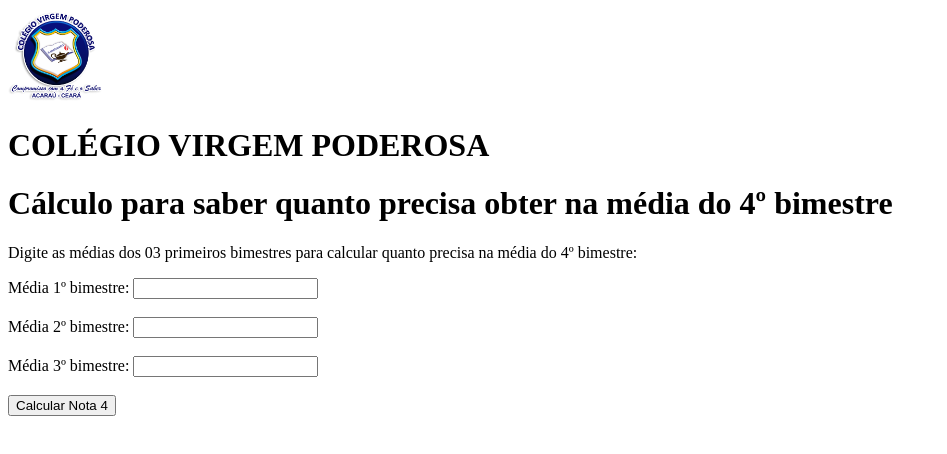
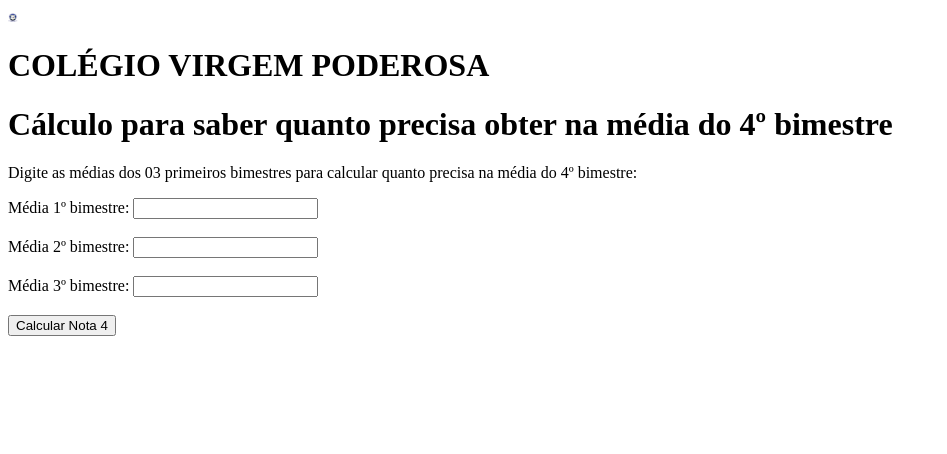
Before and after one commit to Lucas-Vitoriano/index, a plain HTML site: page index.html in a window 1280 px wide. Shown: the whole page, without its empty margins (0-947 px from the left). Drawn offline with Linux system fonts and the light colour scheme.

Commit message:
Update index.html

```diff
--- a/index.html
+++ b/index.html
@@ -20,7 +20,7 @@
     </script>
 </head>
 <body>
-    <img src="index/CVP_BORDA (3).png" alt="LogoCVP" width="100" height="auto">
+    <img src="index/CVP_BORDA (3).png" alt="LogoCVP" width="10" height="auto">
     <h1>COLÉGIO VIRGEM PODEROSA</h1>
     <h1>Cálculo para saber quanto precisa obter na média do 4º bimestre</h1>
     <p>Digite as médias dos 03 primeiros bimestres para calcular quanto precisa na média do 4º bimestre:</p>
```
